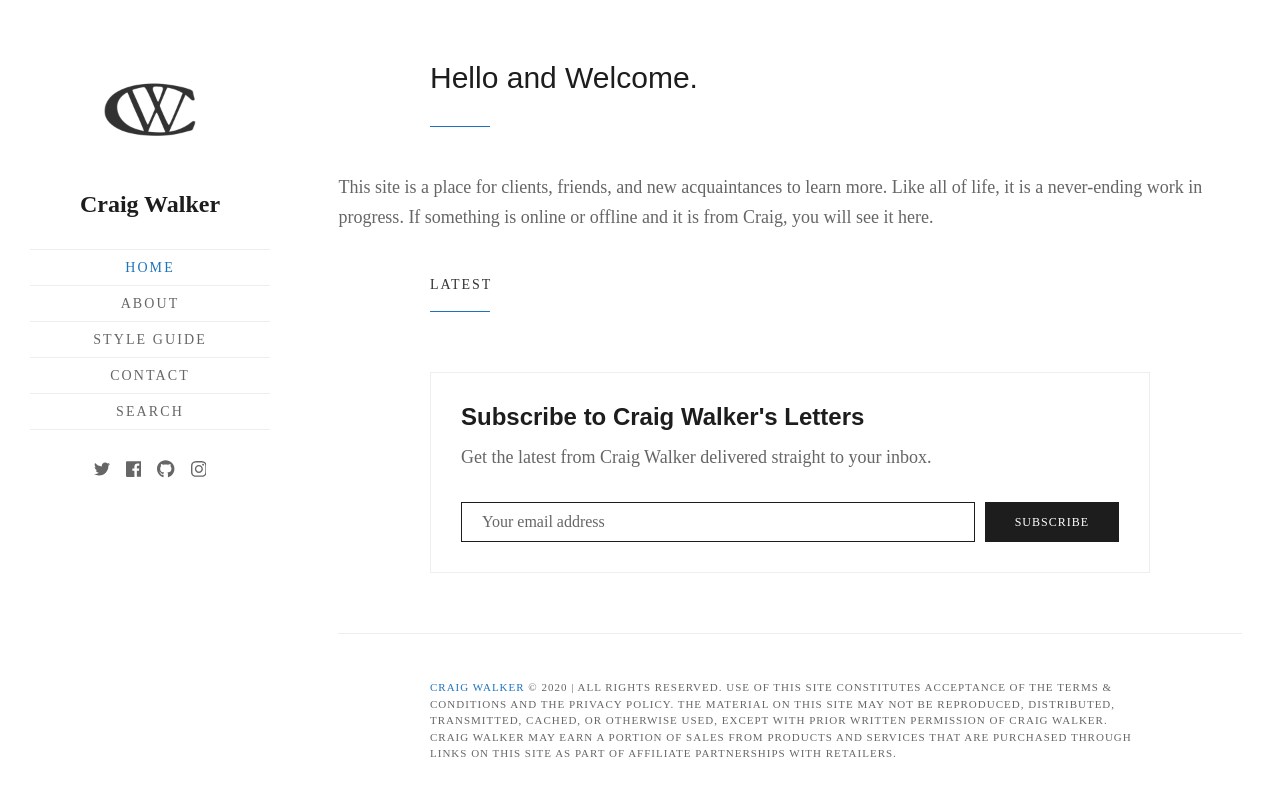
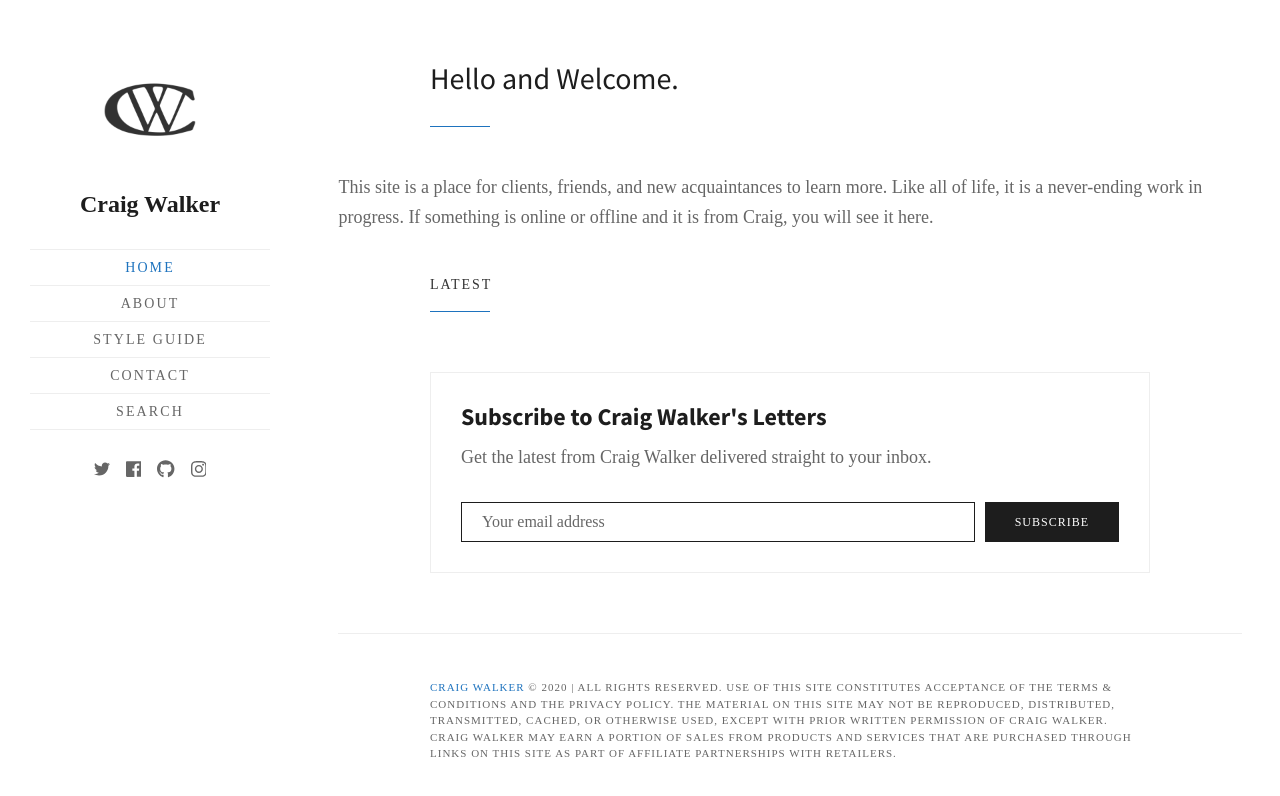
Before and after one commit to walkercraig/walkercraig, a Jekyll site: the page built from index.html, in a window 1280 px wide. Shown: the top 796 px of the page. Built offline with Jekyll 4.4.1, drawn with Linux system fonts in a browser that asks for light colours; some web fonts are replaced; the list of posts is cut into pages by our own code.

Commit message:
Update default.html

```diff
--- a/_layouts/default.html
+++ b/_layouts/default.html
@@ -18,7 +18,7 @@
     <link rel="shortcut icon" href="{{ site.url }}/{{ site.baseurl }}{{ site.favicon }}" type="image/png" />
 
     <!-- Font Embed Code -->
-	<link href="https://fonts.googleapis.com/css?family=Sorts+Mill+Goudy:400,400i,600,600i|Lato:400,400i,700,700i" rel="stylesheet">
+	<link href="https://fonts.googleapis.com/css?family=Sorts+Mill+Goudy:400,400i,600,600i|Source+Sans+Pro:400,400i,700,700i" rel="stylesheet">
 
     <!-- CSS Styles -->
     <link href="{{ site.baseurl }}/assets/css/style.css" rel="stylesheet">
```
